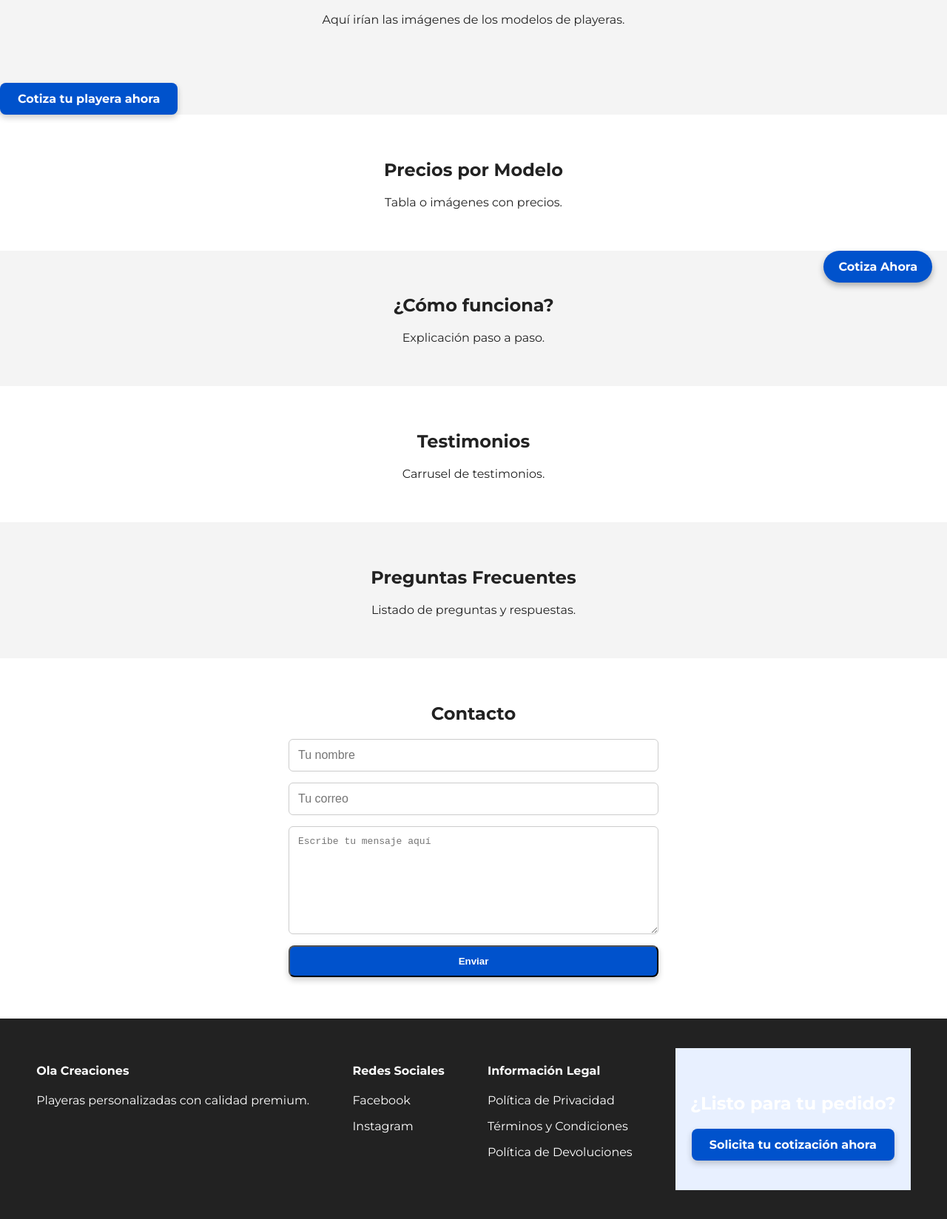
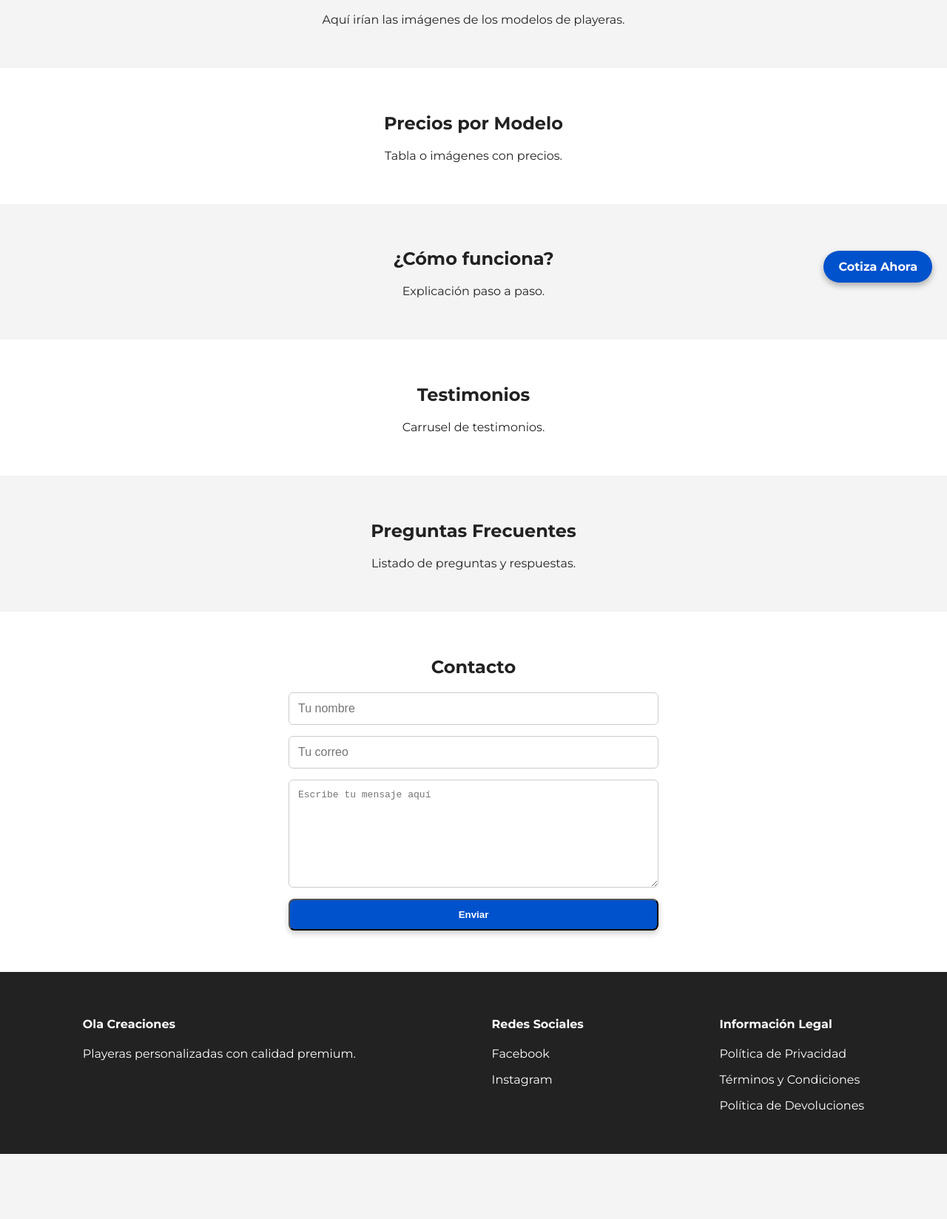
Before and after one commit to Samuel0tero/Ola-Creaciones, a plain HTML site: page index.html in a window 1280 px wide. Shown: the part 328-1976 px from the top of the page at 74% size. After the commit the page ends 1888 px from the top, so only its background shows below. Drawn offline with Linux system fonts and the light colour scheme.

Commit message:
Add files via upload

```diff
--- a/index.html
+++ b/index.html
@@ -9,7 +9,16 @@
   </style>
   <meta charset="UTF-8" />
   <meta name="viewport" content="width=device-width, initial-scale=1.0"/>
-  <title>Ola Creaciones - Playeras Personalizadas</title>
+  <title>Playeras Personalizadas para Negocios - Ola Creaciones</title>
+<meta name="description" content="Diseñamos y producimos playeras personalizadas de alta calidad para empresas, equipos y eventos. Solicita tu cotización fácil y rápido.">
+<meta name="robots" content="index, follow">
+
+<meta property="og:title" content="Playeras Personalizadas para Negocios - Ola Creaciones" />
+<meta property="og:description" content="Solicita tus playeras personalizadas con impresión profesional para tu empresa. Calidad y entrega rápida." />
+<meta property="og:image" content="https://raw.githubusercontent.com/tuusuario/tu-repo/main/Logo%20Ola%20Creaciones.png" />
+<meta property="og:url" content="https://tu-dominio.com" />
+<meta property="og:type" content="website" />
+
   <link href="https://fonts.googleapis.com/css2?family=Montserrat:wght@400;700&display=swap" rel="stylesheet">
   <link rel="stylesheet" href="https://cdnjs.cloudflare.com/ajax/libs/font-awesome/6.5.0/css/all.min.css" />
   <style>
@@ -105,7 +114,6 @@
   <p>Aquí irían las imágenes de los modelos de playeras.</p>
 </section>
 
-<div style="margin-top:20px;"><a href="#contacto" class="btn">Cotiza tu playera ahora</a></div>
 <section id="precios" class="section" style="background:#fff;">
   <h2>Precios por Modelo</h2>
   <p>Tabla o imágenes con precios.</p>
@@ -191,10 +199,6 @@
     <p><a href="politicas.html" target="_blank">Política de Devoluciones</a></p>
   </div>
 
-<section class="section" style="background:#e8f0ff;">
-  <h2>¿Listo para tu pedido?</h2>
-  <a href="#contacto" class="btn">Solicita tu cotización ahora</a>
-</section>
 
 
 
```
